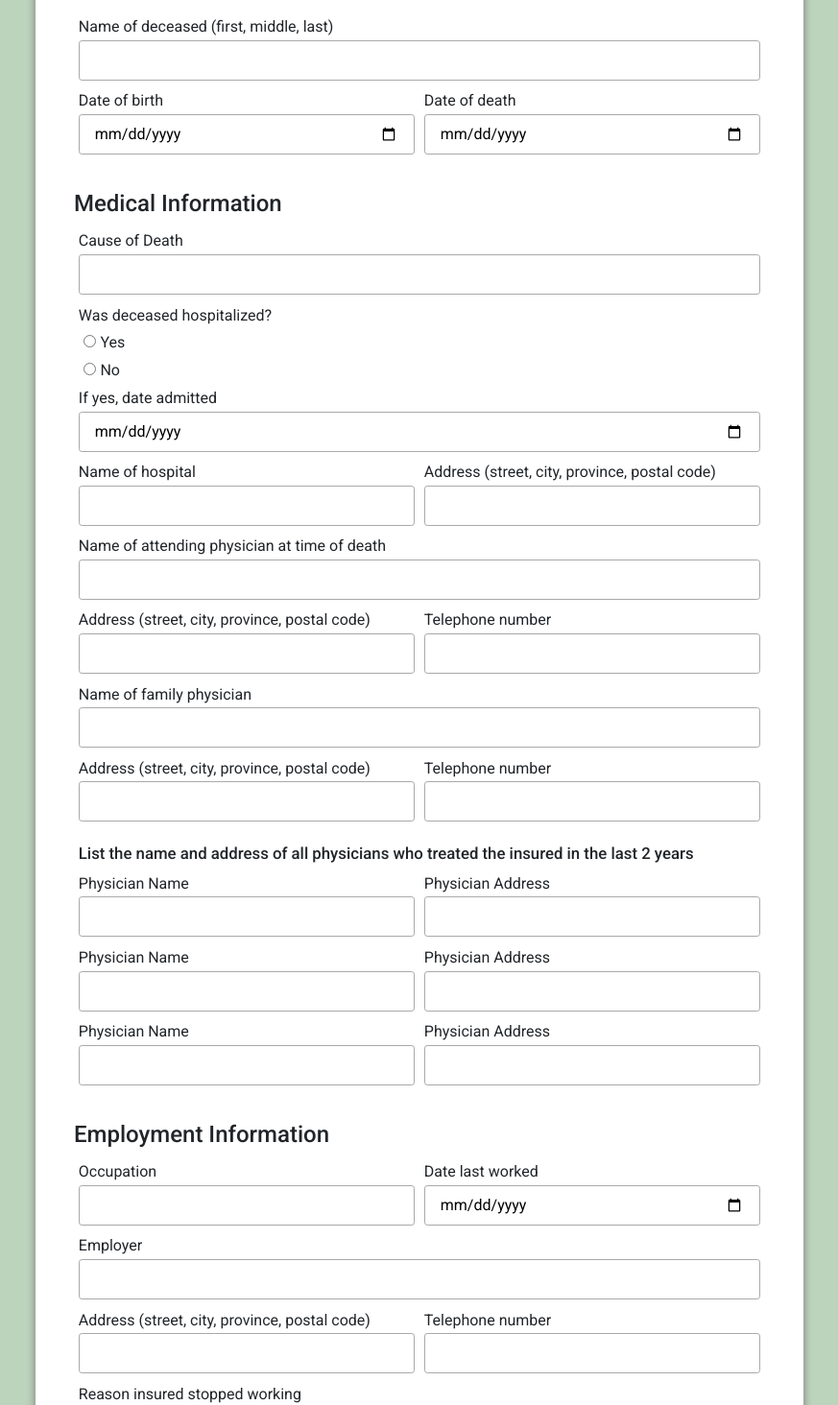
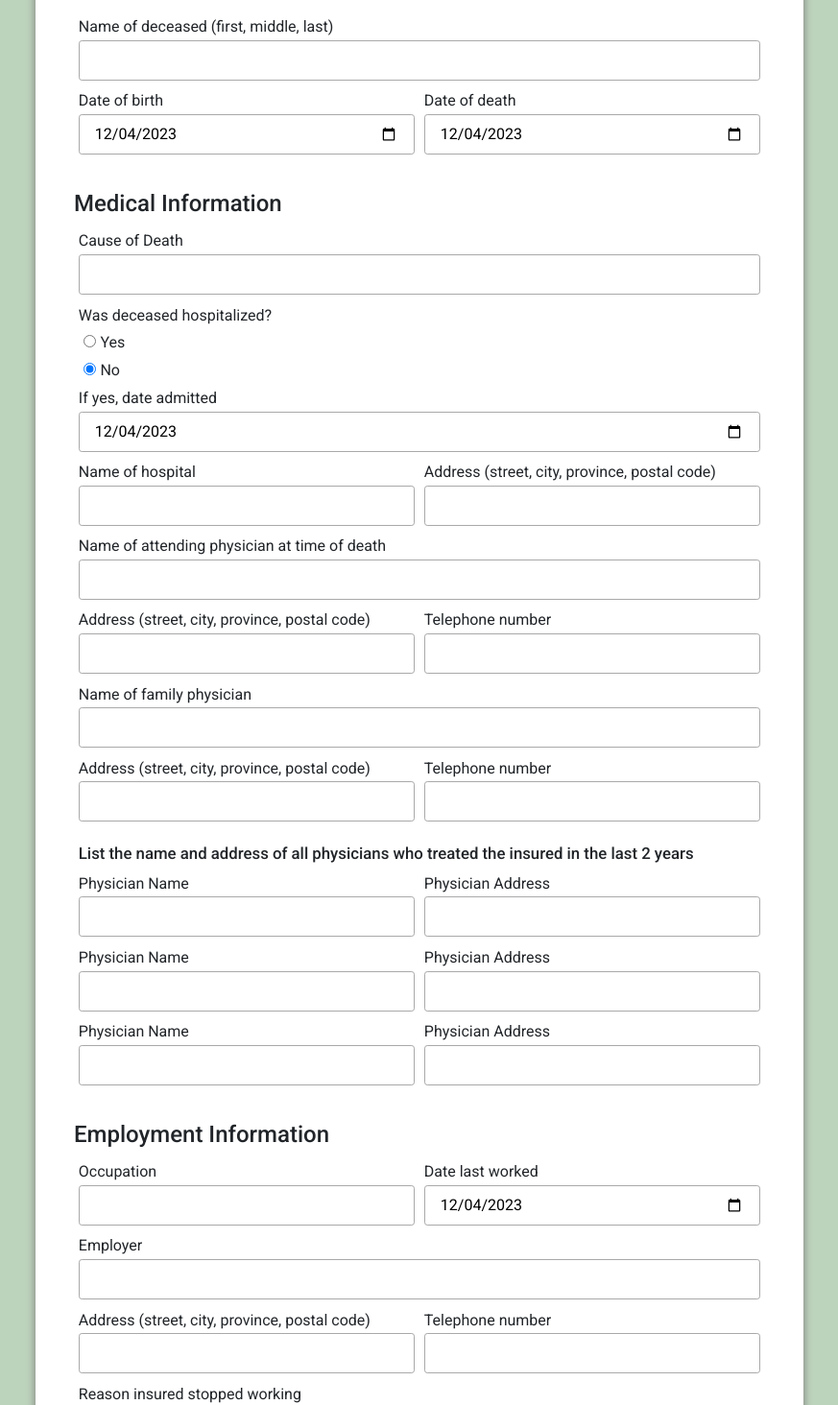
Before and after one commit to PDFlex/PDFLex, a React (Create React App) app: page /Form in a window 1280 px wide. Shown: the part 347-1811 px from the top of the page at 96% size, without its empty margins (203-1076 px from the left). Built offline with nearby package versions, Linux system fonts and the light colour scheme; no server answers.

Commit message:
Fixed Form Update Bugs with ViewForm and Form Updates!!

```diff
--- a/src/components/Form.js
+++ b/src/components/Form.js
@@ -100,13 +100,13 @@ const Form = () => {
 
     // DECEASED INFORMATION
     const [deceasedName, setDeceasedName] = useState('');
-    const [dateOfBirth, setDateOfBirth] = useState(new Date());
-    const [dateOfDeath, setDateOfDeath] = useState(new Date());
+    const [dateOfBirth, setDateOfBirth] = useState(new Date().toISOString().split('T')[0]);
+    const [dateOfDeath, setDateOfDeath] = useState(new Date().toISOString().split('T')[0]);
 
     // MEDICAL INFORMATION
     const [causeOfDeath, setCauseOfDeath] = useState('');
     const [deceasedHospitalized, setDeceasedHospitalized] = useState(false);
-    const [hospitalizationDate, setHospitalizationDate] = useState(new Date());
+    const [hospitalizationDate, setHospitalizationDate] = useState(new Date().toISOString().split('T')[0]);
     const [hospitalName, setHospitalName] = useState('');
     const [hospitalAddress, setHospitalAddress] = useState('');
 
@@ -130,7 +130,7 @@ const Form = () => {
 
     // EMPLOYMENT INFORMATION
     const [occupation, setOccupation] = useState('');
-    const [dateLastWorked, setDateLastWorked] = useState(new Date());
+    const [dateLastWorked, setDateLastWorked] = useState(new Date().toISOString().split('T')[0]);
     const [employer, setEmployer] = useState('');
     const [workAddress, setWorkAddress] = useState('');
     const [workContactNumber, setWorkContactNumber] = useState('');
@@ -143,7 +143,7 @@ const Form = () => {
     const [kinAddress, setKinAddress] = useState('');
     const [kinContactNumber, setKinContactNumber] = useState('');
     const [kinSignature, setKinSignature] = useState('');
-    const [dateSigned, setDateSigned] = useState(new Date());
+    const [dateSigned, setDateSigned] = useState(new Date().toISOString().split('T')[0]);
 
     // Function that sends the form information to the backend
     const handleSubmit = (e) => {
@@ -180,8 +180,8 @@ const Form = () => {
                 setAttachedDeathCertificate(res.data.attachedDeathCertificate);
                 setCompletedClaimSubmission(res.data.completedClaimSubmission);
                 setDeceasedName(res.data.deceasedName);
-                setDateOfBirth(new Date(res.data.dateOfBirth));
-                setDateOfDeath(new Date(res.data.dateOfDeath));
+                setDateOfBirth(res.data.dateOfBirth);
+                setDateOfDeath(res.data.dateOfDeath);
                 setCauseOfDeath(res.data.causeOfDeath);
                 setDeceasedHospitalized(res.data.deceasedHospitalized);
                 setHospitalizationDate(res.data.hospitalizationDate);
@@ -204,7 +204,7 @@ const Form = () => {
                 setEmployer(res.data.employer);
                 setWorkAddress(res.data.workAddress);
                 setWorkContactNumber(res.data.workContactNumber);
-                // setReasonInsuredStoppedWorking(res.data.reasonInsuredStoppedWorking);
+                setReasonInsuredStoppedWorkingRadio(res.data.reasonInsuredStoppedWorking);
                 setNameOfKin(res.data.nameofKin);
                 setRelationshipToInsured(res.data.relationshipToInsured);
                 setKinAddress(res.data.kinAddress);
@@ -226,15 +226,15 @@ const Form = () => {
                     <Heading> Claim Checklist </Heading>
 
                     <Label span = {2}>
-                        <Input type="checkbox" span = {2} value={completedDeathCertificate} onChange={(e) => setCompletedDeathCertificate(true)}/>
+                        <Input type="checkbox" span = {2} checked={completedDeathCertificate} onChange={(e) => setCompletedDeathCertificate(true)}/>
                         Has the Certification of Death form been completed by the attending physician, coroner, or family doctor?
                     </Label>
                     <Label span = {2}>
-                        <Input type="checkbox" span = {2} value={attachedDeathCertificate} onChange={(e) => setAttachedDeathCertificate(true)}/>
+                        <Input type="checkbox" span = {2} checked={attachedDeathCertificate} onChange={(e) => setAttachedDeathCertificate(true)}/>
                         Attach an original or a copy of the death certificate.
                     </Label>
                     <Label span = {2}>
-                        <Input type="checkbox" span = {2} value={completedClaimSubmission} onChange={(e) => setCompletedClaimSubmission(true)}/>
+                        <Input type="checkbox" span = {2} checked={completedClaimSubmission} onChange={(e) => setCompletedClaimSubmission(true)}/>
                         Has the lender either completed the claim submission online or completed the Statement of Lending Institution Form?
                     </Label>
                 </Section>
@@ -259,11 +259,11 @@ const Form = () => {
 
                     <Label span = {2}> Was deceased hospitalized?</Label>
                     <Label span = {2}>
-                        <Input type="radio" span = {2} name="hospitalized" value={deceasedHospitalized} onChange={(e) => setDeceasedHospitalized(true)}/>
+                        <Input type="radio" span = {2} name="hospitalized" value={"true"} checked={deceasedHospitalized === true}  onChange={(e) => setDeceasedHospitalized(true)}/>
                         Yes
                     </Label>
                     <Label span = {2}>
-                        <Input type="radio" span = {1} name="hospitalized" value={deceasedHospitalized} onChange={(e) => setDeceasedHospitalized(false)}/>
+                        <Input type="radio" span = {1} name="hospitalized" value={"false"} checked={deceasedHospitalized === false}  onChange={(e) => setDeceasedHospitalized(false)}/>
                         No
                     </Label>
 
@@ -324,23 +324,23 @@ const Form = () => {
 
                     <Label span = {2}> Reason insured stopped working</Label>
                     <Label span = {2}>
-                        <Input type="radio" span = {2} name="reasonStoppedWorking" value={reasonInsuredStoppedWorkingRadio} onChange={(e) => setReasonInsuredStoppedWorkingRadio("Normal retirement")}/>
+                        <Input type="radio" span = {2} name="reasonStoppedWorking" value={"Normal retirement"} checked={reasonInsuredStoppedWorkingRadio === "Normal retirement"} onChange={() => setReasonInsuredStoppedWorkingRadio("Normal retirement")}/>
                         Normal retirement
                     </Label>
                     <Label span = {2}>
-                        <Input type="radio" span = {1} name="reasonStoppedWorking" value={reasonInsuredStoppedWorkingRadio} onChange={(e) => setReasonInsuredStoppedWorkingRadio("Disability retirement")}/>
+                        <Input type="radio" span = {1} name="reasonStoppedWorking" value={"Disability retirement"} checked={reasonInsuredStoppedWorkingRadio === "Disability retirement"} onChange={() => setReasonInsuredStoppedWorkingRadio("Disability retirement")}/>
                         Disability retirement
                     </Label>
                     <Label span = {2}>
-                        <Input type="radio" span = {2} name="reasonStoppedWorking" value={reasonInsuredStoppedWorkingRadio} onChange={(e) => setReasonInsuredStoppedWorkingRadio("Illness")}/>
+                        <Input type="radio" span = {2} name="reasonStoppedWorking" value={"Illness"} checked={reasonInsuredStoppedWorkingRadio === "Illness"} onChange={() => setReasonInsuredStoppedWorkingRadio("Illness")}/>
                         Illness
                     </Label>
                     <Label span = {2}>
-                        <Input type="radio" span = {1} name="reasonStoppedWorking" value={reasonInsuredStoppedWorkingRadio} onChange={(e) => setReasonInsuredStoppedWorkingRadio("Death")}/>
+                        <Input type="radio" span = {1} name="reasonStoppedWorking" value={"Death"} checked={reasonInsuredStoppedWorkingRadio === "Death"} onChange={() => setReasonInsuredStoppedWorkingRadio("Death")}/>
                         Death
                     </Label>
                     <Label span = {2}>
-                        <Input type="radio" span = {1} name="reasonStoppedWorking" value={reasonInsuredStoppedWorkingRadio} onChange={(e) => setReasonInsuredStoppedWorkingRadio("Other")}/>
+                        <Input type="radio" span = {1} name="reasonStoppedWorking" value={"Other"} checked={reasonInsuredStoppedWorkingRadio === "Other"} onChange={() => setReasonInsuredStoppedWorkingRadio("Other")}/>
                         Other (please specify):
                     </Label>
                     <Input type="text" span = {2} value={reasonInsuredStoppedWorkingOther} onChange={(e) => setReasonInsuredStoppedWorkingOther(e.target.value)}/>
--- a/src/components/Upload.js
+++ b/src/components/Upload.js
@@ -70,6 +70,7 @@ const Upload = () => {
     const [file, setFile] = useState(null);
     const [numPages, setNumPages] = useState();
     const {claimId} = useContext(UserIdContext);
+    const [loading, setLoading] = useState(false);
     const navigate = useNavigate();
 
     function onDocumentLoadSuccess({numPages}) {
@@ -83,6 +84,7 @@ const Upload = () => {
         formData.append('file', file);
         formData.append('fileName', file.name);
         formData.append('claimId', claimId)
+        setLoading(true);
 
         const config = {
             headers: {
@@ -106,7 +108,7 @@ const Upload = () => {
                         to ensure that it was processed correctly.
                     </Text>
                     <Input type="file" accept="application/pdf" onChange={(e) => setFile(e.target.files[0])}/>
-                    <Button>Submit</Button>
+                    {loading ? "Loading…": <Button>Submit</Button>}
                 </UploadForm>
 
             </LeftContainer>
--- a/src/components/ViewForm.js
+++ b/src/components/ViewForm.js
@@ -2,7 +2,6 @@ import {useContext, useEffect, useState} from "react";
 import styled from 'styled-components';
 import axios from "axios";
 import {UserIdContext} from "../App";
-import {useNavigate} from "react-router-dom";
 
 const Container = styled.div`
   display: flex;
@@ -93,8 +92,6 @@ const Button = styled.button`
 `
 
 const Form = () => {
-    const navigate = useNavigate();
-
     // CLAIM CHECKLIST
     const {claimId} = useContext(UserIdContext);
     const [completedDeathCertificate, setCompletedDeathCertificate] = useState(false);
@@ -103,13 +100,13 @@ const Form = () => {
 
     // DECEASED INFORMATION
     const [deceasedName, setDeceasedName] = useState('');
-    const [dateOfBirth, setDateOfBirth] = useState(new Date());
-    const [dateOfDeath, setDateOfDeath] = useState(new Date());
+    const [dateOfBirth, setDateOfBirth] = useState(new Date().toISOString().split('T')[0]);
+    const [dateOfDeath, setDateOfDeath] = useState(new Date().toISOString().split('T')[0]);
 
     // MEDICAL INFORMATION
     const [causeOfDeath, setCauseOfDeath] = useState('');
     const [deceasedHospitalized, setDeceasedHospitalized] = useState(false);
-    const [hospitalizationDate, setHospitalizationDate] = useState(new Date());
+    const [hospitalizationDate, setHospitalizationDate] = useState(new Date().toISOString().split('T')[0]);
     const [hospitalName, setHospitalName] = useState('');
     const [hospitalAddress, setHospitalAddress] = useState('');
 
@@ -133,7 +130,7 @@ const Form = () => {
 
     // EMPLOYMENT INFORMATION
     const [occupation, setOccupation] = useState('');
-    const [dateLastWorked, setDateLastWorked] = useState(new Date());
+    const [dateLastWorked, setDateLastWorked] = useState(new Date().toISOString().split('T')[0]);
     const [employer, setEmployer] = useState('');
     const [workAddress, setWorkAddress] = useState('');
     const [workContactNumber, setWorkContactNumber] = useState('');
@@ -146,9 +143,35 @@ const Form = () => {
     const [kinAddress, setKinAddress] = useState('');
     const [kinContactNumber, setKinContactNumber] = useState('');
     const [kinSignature, setKinSignature] = useState('');
-    const [dateSigned, setDateSigned] = useState(new Date());
+    const [dateSigned, setDateSigned] = useState(new Date().toISOString().split('T')[0]);
 
-    // Function that retrieves the form information from the backend
+    // Function that sends the form information to the backend
+    const handleSubmit = (e) => {
+        e.preventDefault();
+        let reasonInsuredStoppedWorking = '';
+
+        if (reasonInsuredStoppedWorkingRadio === 'Other') {
+            reasonInsuredStoppedWorking = reasonInsuredStoppedWorkingOther;
+        } else {
+            reasonInsuredStoppedWorking = reasonInsuredStoppedWorkingRadio;
+        }
+
+        const form = {
+            completedDeathCertificate, attachedDeathCertificate, completedClaimSubmission,
+            deceasedName, dateOfBirth, dateOfDeath,
+            causeOfDeath, deceasedHospitalized, hospitalizationDate, hospitalName, hospitalAddress,
+            attendingPhysicianName, attendingPhysicianAddress, attendingPhysicianContactNumber,
+            familyPhysicianName, familyPhysicianAddress, familyPhysicianContactNumber,
+            pastPhysicianNames, pastPhysicianAddresses,
+            occupation, dateLastWorked, employer,
+            workAddress, workContactNumber, reasonInsuredStoppedWorking,
+            nameofKin, relationshipToInsured, kinAddress, kinContactNumber, kinSignature, dateSigned
+        };
+
+        const url = 'http://localhost:8080/form-info/' + claimId.toString();
+        axios.post(url, form).then(() => {});
+        console.log("hi")
+    }
 
     useEffect(() => {
         const url = 'http://localhost:8080/form-info/' + claimId.toString() + "/retrieve";
@@ -157,8 +180,8 @@ const Form = () => {
             setAttachedDeathCertificate(res.data.attachedDeathCertificate);
             setCompletedClaimSubmission(res.data.completedClaimSubmission);
             setDeceasedName(res.data.deceasedName);
-            setDateOfBirth(new Date(res.data.dateOfBirth));
-            setDateOfDeath(new Date(res.data.dateOfDeath));
+            setDateOfBirth(res.data.dateOfBirth);
+            setDateOfDeath(res.data.dateOfDeath);
             setCauseOfDeath(res.data.causeOfDeath);
             setDeceasedHospitalized(res.data.deceasedHospitalized);
             setHospitalizationDate(res.data.hospitalizationDate);
@@ -181,7 +204,7 @@ const Form = () => {
             setEmployer(res.data.employer);
             setWorkAddress(res.data.workAddress);
             setWorkContactNumber(res.data.workContactNumber);
-            // setReasonInsuredStoppedWorking(res.data.reasonInsuredStoppedWorking);
+            setReasonInsuredStoppedWorkingRadio(res.data.reasonInsuredStoppedWorking);
             setNameOfKin(res.data.nameofKin);
             setRelationshipToInsured(res.data.relationshipToInsured);
             setKinAddress(res.data.kinAddress);
@@ -193,11 +216,6 @@ const Form = () => {
         });
     }, []);
 
-    function BackToFormsDashboard() {
-        navigate('/ViewFormsDashboard');
-    }
-
-
     return (
         <Container>
             <FormContainer>
@@ -208,15 +226,15 @@ const Form = () => {
                     <Heading> Claim Checklist </Heading>
 
                     <Label span = {2}>
-                        <Input type="checkbox" span = {2} value={completedDeathCertificate} onChange={(e) => setCompletedDeathCertificate(true)}/>
+                        <Input type="checkbox" span = {2} checked={completedDeathCertificate} onChange={(e) => setCompletedDeathCertificate(true)}/>
                         Has the Certification of Death form been completed by the attending physician, coroner, or family doctor?
                     </Label>
                     <Label span = {2}>
-                        <Input type="checkbox" span = {2} value={attachedDeathCertificate} onChange={(e) => setAttachedDeathCertificate(true)}/>
+                        <Input type="checkbox" span = {2} checked={attachedDeathCertificate} onChange={(e) => setAttachedDeathCertificate(true)}/>
                         Attach an original or a copy of the death certificate.
                     </Label>
                     <Label span = {2}>
-                        <Input type="checkbox" span = {2} value={completedClaimSubmission} onChange={(e) => setCompletedClaimSubmission(true)}/>
+                        <Input type="checkbox" span = {2} checked={completedClaimSubmission} onChange={(e) => setCompletedClaimSubmission(true)}/>
                         Has the lender either completed the claim submission online or completed the Statement of Lending Institution Form?
                     </Label>
                 </Section>
@@ -241,11 +259,11 @@ const Form = () => {
 
                     <Label span = {2}> Was deceased hospitalized?</Label>
                     <Label span = {2}>
-                        <Input type="radio" span = {2} name="hospitalized" value={deceasedHospitalized} onChange={(e) => setDeceasedHospitalized(true)}/>
+                        <Input type="radio" span = {2} name="hospitalized" value={"true"} checked={deceasedHospitalized === true}  onChange={(e) => setDeceasedHospitalized(true)}/>
                         Yes
                     </Label>
                     <Label span = {2}>
-                        <Input type="radio" span = {1} name="hospitalized" value={deceasedHospitalized} onChange={(e) => setDeceasedHospitalized(false)}/>
+                        <Input type="radio" span = {1} name="hospitalized" value={"false"} checked={deceasedHospitalized === false}  onChange={(e) => setDeceasedHospitalized(false)}/>
                         No
                     </Label>
 
@@ -306,23 +324,23 @@ const Form = () => {
 
                     <Label span = {2}> Reason insured stopped working</Label>
                     <Label span = {2}>
-                        <Input type="radio" span = {2} name="reasonStoppedWorking" value={reasonInsuredStoppedWorkingRadio} onChange={(e) => setReasonInsuredStoppedWorkingRadio("Normal retirement")}/>
+                        <Input type="radio" span = {2} name="reasonStoppedWorking" value={"Normal retirement"} checked={reasonInsuredStoppedWorkingRadio === "Normal retirement"} onChange={(e) => setReasonInsuredStoppedWorkingRadio("Normal retirement")}/>
                         Normal retirement
                     </Label>
                     <Label span = {2}>
-                        <Input type="radio" span = {1} name="reasonStoppedWorking" value={reasonInsuredStoppedWorkingRadio} onChange={(e) => setReasonInsuredStoppedWorkingRadio("Disability retirement")}/>
+                        <Input type="radio" span = {1} name="reasonStoppedWorking" value={"Disability retirement"} checked={reasonInsuredStoppedWorkingRadio === "Disability retirement"} onChange={(e) => setReasonInsuredStoppedWorkingRadio("Disability retirement")}/>
                         Disability retirement
                     </Label>
                     <Label span = {2}>
-                        <Input type="radio" span = {2} name="reasonStoppedWorking" value={reasonInsuredStoppedWorkingRadio} onChange={(e) => setReasonInsuredStoppedWorkingRadio("Illness")}/>
+                        <Input type="radio" span = {2} name="reasonStoppedWorking" value={"Illness"} checked={reasonInsuredStoppedWorkingRadio === "Illness"} onChange={(e) => setReasonInsuredStoppedWorkingRadio("Illness")}/>
                         Illness
                     </Label>
                     <Label span = {2}>
-                        <Input type="radio" span = {1} name="reasonStoppedWorking" value={reasonInsuredStoppedWorkingRadio} onChange={(e) => setReasonInsuredStoppedWorkingRadio("Death")}/>
+                        <Input type="radio" span = {1} name="reasonStoppedWorking" value={"Death"} checked={reasonInsuredStoppedWorkingRadio === "Death"} onChange={(e) => setReasonInsuredStoppedWorkingRadio("Death")}/>
                         Death
                     </Label>
                     <Label span = {2}>
-                        <Input type="radio" span = {1} name="reasonStoppedWorking" value={reasonInsuredStoppedWorkingRadio} onChange={(e) => setReasonInsuredStoppedWorkingRadio("Other")}/>
+                        <Input type="radio" span = {1} name="reasonStoppedWorking" value={"Other"} checked={reasonInsuredStoppedWorkingRadio === "Other"} onChange={(e) => setReasonInsuredStoppedWorkingRadio("Other")}/>
                         Other (please specify):
                     </Label>
                     <Input type="text" span = {2} value={reasonInsuredStoppedWorkingOther} onChange={(e) => setReasonInsuredStoppedWorkingOther(e.target.value)}/>
@@ -365,9 +383,6 @@ const Form = () => {
                     <Input type="date" span = {1} value={dateSigned} onChange={(e) => setDateSigned(e.target.value)}/>
                 </Section>
 
-                <ButtonContainer>
-                    <Button onClick={BackToFormsDashboard}>Back to Form Dashboard</Button>
-                </ButtonContainer>
             </FormContainer>
         </Container>
     );
```
Lines whose indentation alone changed are shown as unchanged.
